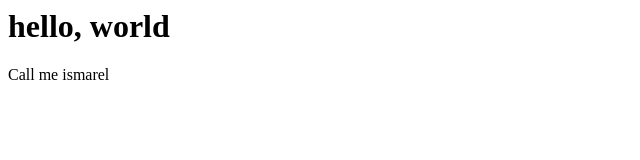
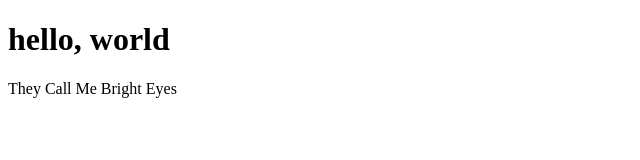
Before and after one commit to davestammer/website2021, a plain HTML site: page index.html in a window 1280 px wide. Shown: the whole page, without its empty margins (0-640 px from the left). Drawn offline with Linux system fonts and the light colour scheme.

Commit message:
Add some HTML structure

```diff
--- a/index.html
+++ b/index.html
@@ -1,2 +1,10 @@
-<h1>hello, world</h1>
-<p>Call me ismarel</p>
+<!DOCTYPE html>
+<html>
+  <head>
+      <title>Bright Eyes</title>
+  </head>
+  <body>
+    <h1>hello, world</h1>
+    <p>They Call Me Bright Eyes</p>
+  </body>
+</html>
```
